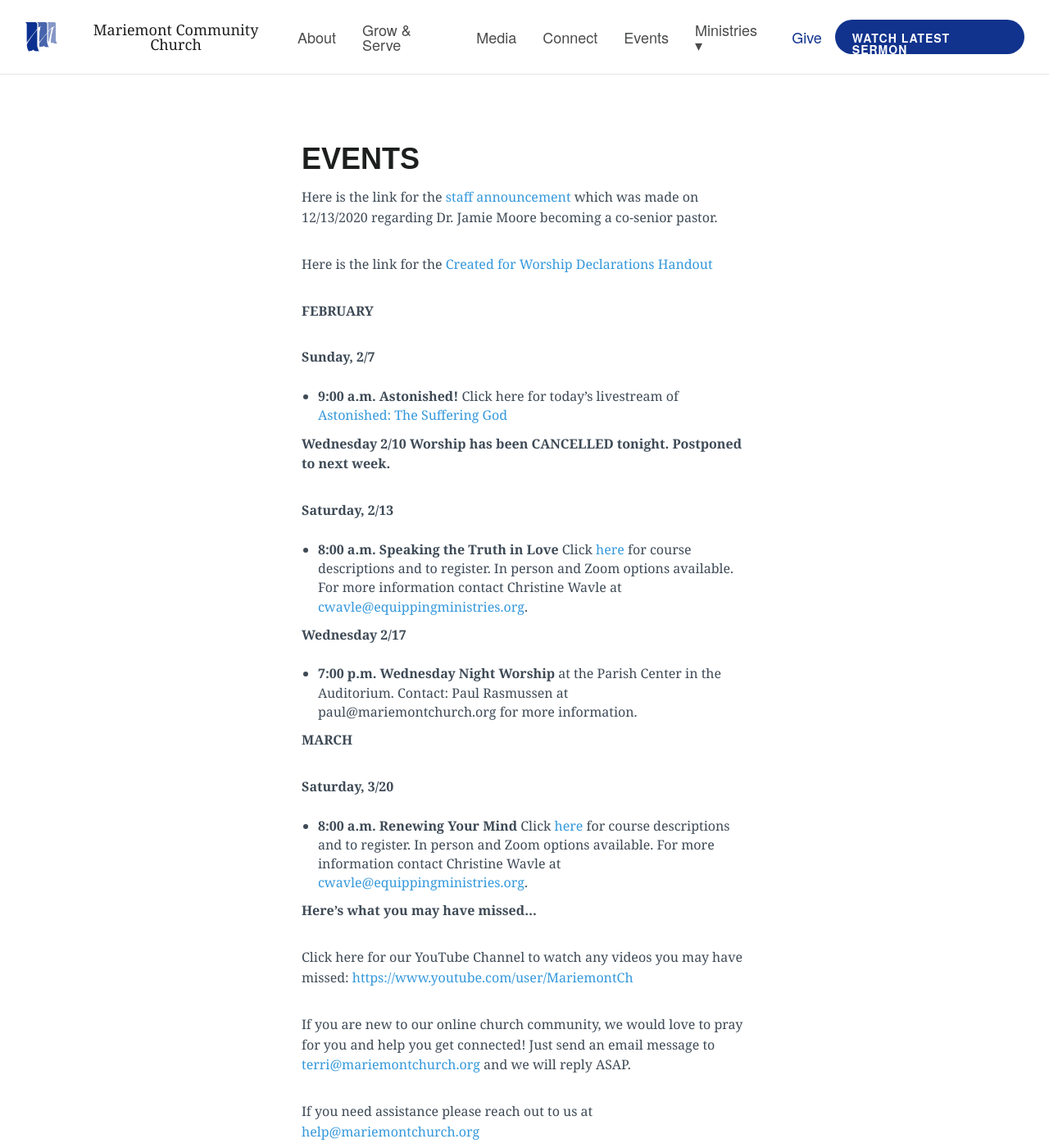
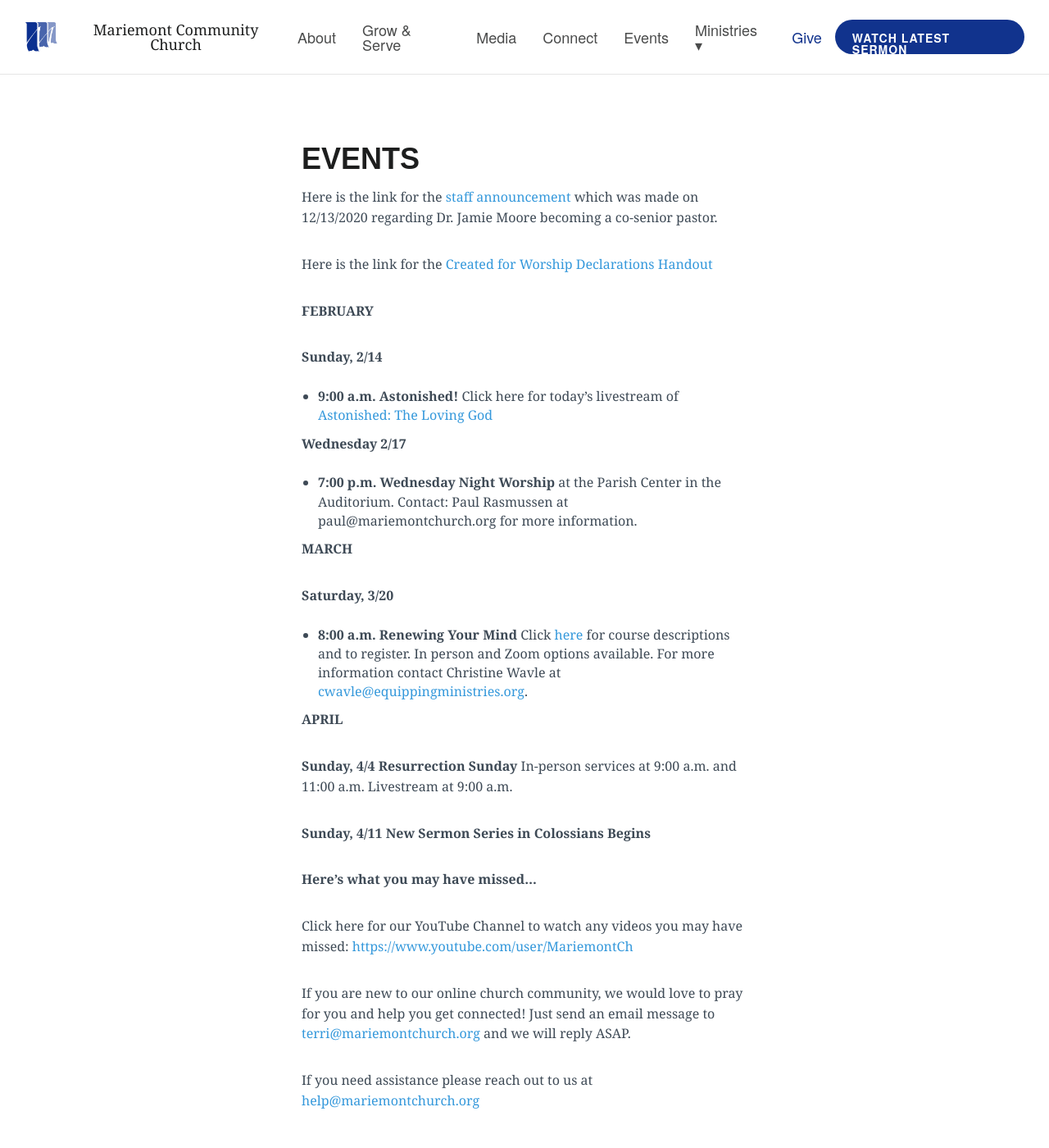
Before and after one commit to lukemoderwell/mariemont, a Jekyll site: the page built from updates.markdown, in a window 1280 px wide and 1400 px high. Shown: the whole window at 82% size. Built offline with Jekyll 4.4.1, drawn with Linux system fonts in a browser that asks for light colours; nearby versions of some CDN libraries.

Commit message:
Updated Updates

```diff
--- a/updates.markdown
+++ b/updates.markdown
@@ -18,16 +18,10 @@
 
 **FEBRUARY**
 
-**Sunday, 2/7**
+**Sunday, 2/14**
 
 * **9:00 a.m.** **Astonished!**
-Click here for today's livestream of [Astonished: The Suffering God](https://youtu.be/70m9KpUKwhM)
-
-**Wednesday 2/10** **Worship has been CANCELLED tonight. Postponed to next week.**
-
-**Saturday, 2/13**
-
-* **8:00 a.m.** **Speaking the Truth in Love** Click [here](http://www.equippingministries.org/) for course descriptions and to register. In person and Zoom options available. For more information contact Christine Wavle at [cwavle@equippingministries.org](cwavle@equippingministries.org).
+Click here for today's livestream of [Astonished: The Loving God](https://youtu.be/mlzUdhTJidY)
 
 **Wednesday 2/17**
 
@@ -39,6 +33,12 @@
 
 * **8:00 a.m.** **Renewing Your Mind** Click [here](http://www.equippingministries.org/) for course descriptions and to register. In person and Zoom options available. For more information contact Christine Wavle at [cwavle@equippingministries.org](cwavle@equippingministries.org).
 
+**APRIL**
+
+**Sunday, 4/4** **Resurrection Sunday** In-person services at 9:00 a.m. and 11:00 a.m. Livestream at 9:00 a.m.
+
+**Sunday, 4/11** **New Sermon Series in Colossians Begins**
+
 **Here's what you may have missed...**
 
 Click here for our YouTube Channel to watch any videos you may have missed:
```
